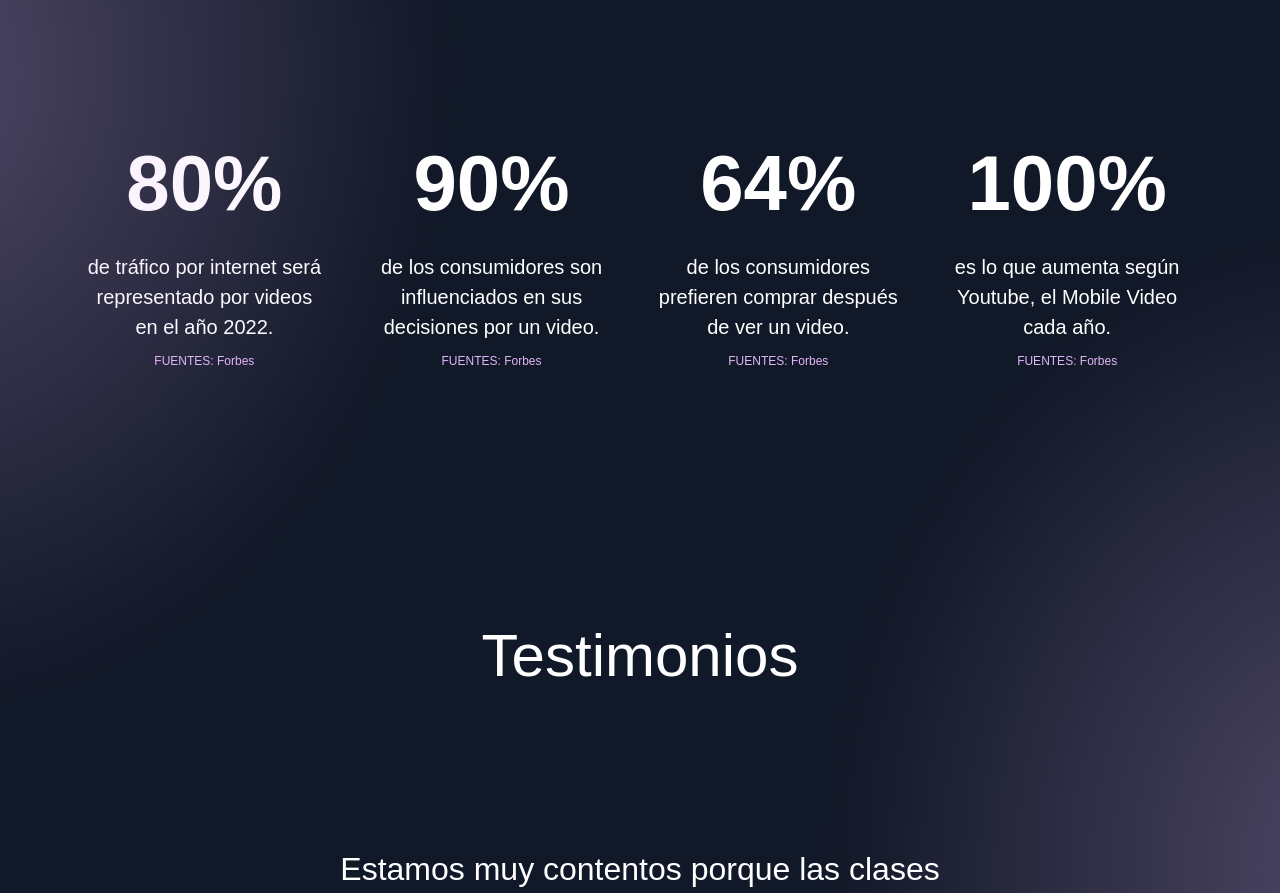
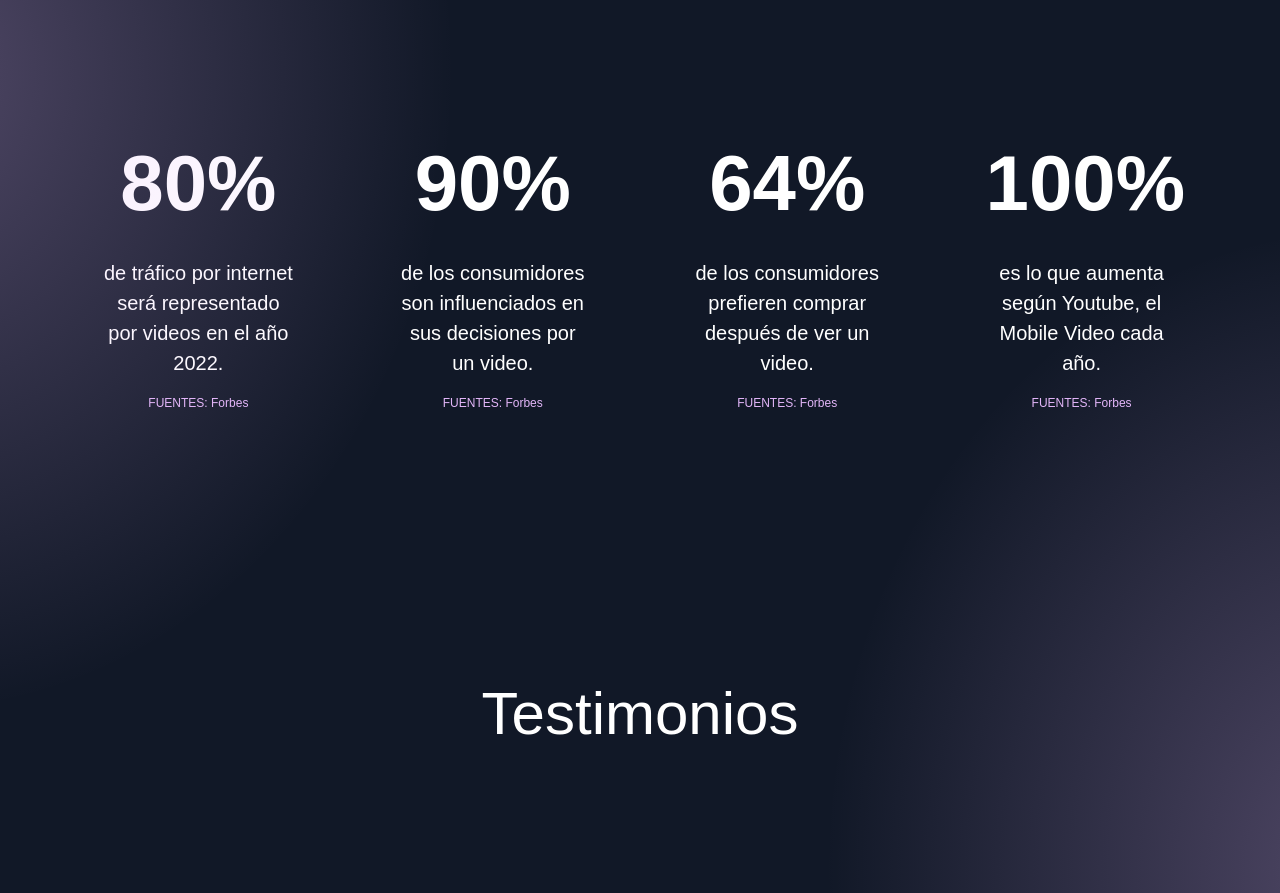
Before and after one commit to Nikkun13/TrabajoTop10, a React (Create React App) app: page / in a window 1280 px wide. Shown: the part 4180-5073 px from the top of the page. Built offline with nearby package versions, Linux system fonts and the light colour scheme.

Commit message:
Nico-responsiveV0.9

```diff
--- a/src/components/Portfolio/Portfolio.css
+++ b/src/components/Portfolio/Portfolio.css
@@ -49,10 +49,6 @@
   margin: 0.5rem;
 }
 
-.seccion table {
-  margin: 0 5vw;
-}
-
 .tituloDosDrone {
   font-size: 60px;
   margin: 0.5rem;
@@ -77,8 +73,15 @@
   color: #e3b6f9;
 }
 
-.margenTabla {
-  padding: 10px 20px;
+.tablaVideo {
+  display: grid;
+  grid-template-columns: 1fr 1fr 1fr 1fr;
+  padding: 0 4vw;
+}
+
+.celdaTablaVideo {
+  width: 23vw;
+  padding: 0 4vw;
 }
 
 /* estilos carrusel */
@@ -151,4 +154,35 @@
     font-size: 10px;
   }
 
+  .tituloUnoDrone {
+    font-size: 20px;
+  }
+
+  .tituloDosDrone {
+    font-size: 30px;
+  }
+
 }
+
+@media screen and (max-width: 700px) {
+
+  .tablaVideo {
+    grid-template-columns: 1fr 1fr;
+    grid-template-rows: 1fr 1fr;
+    padding: 5vw;
+  }
+
+  .celdaTablaVideo {
+    width: 45vw;
+    padding: 0 5vw;
+  }
+
+  .tituloUnoDrone {
+    font-size: 16px;
+  }
+
+  .tituloDosDrone {
+    font-size: 22px;
+  }
+
+}
--- a/src/components/Portfolio/Portfolio.js
+++ b/src/components/Portfolio/Portfolio.js
@@ -166,38 +166,28 @@ const Portfolio = () => {
 
       <div className="seccion">
         <h1 className="nombreTabla">¿POR QUÉ UN VIDEO?</h1>
-        <table>
-          <tbody>
-            <tr className="porcentajeTabla">
-              <th>80%</th>
-              <th>90%</th>
-              <th>64%</th>
-              <th>100%</th>
-            </tr>
-            <tr className="textoTabla">
-              <td className="margenTabla">
-                de tráfico por internet será representado por videos en el año
-                2022.
-              </td>
-              <td className="margenTabla">
-                de los consumidores son influenciados en sus decisiones por un
-                video.
-              </td>
-              <td className="margenTabla">
-                de los consumidores prefieren comprar después de ver un video.
-              </td>
-              <td className="margenTabla">
-                es lo que aumenta según Youtube, el Mobile Video cada año.
-              </td>
-            </tr>
-            <tr className="fuentesTabla">
-              <td>FUENTES: Forbes</td>
-              <td>FUENTES: Forbes</td>
-              <td>FUENTES: Forbes</td>
-              <td>FUENTES: Forbes</td>
-            </tr>
-          </tbody>
-        </table>
+        <div className="tablaVideo">
+          <div className="celdaTablaVideo">
+            <p className="porcentajeTabla"><b>80%</b></p>
+            <p className="textoTabla">de tráfico por internet será representado por videos en el año 2022.</p>
+            <p className="fuentesTabla">FUENTES: Forbes</p>
+          </div>
+          <div className="celdaTablaVideo">
+            <p className="porcentajeTabla"><b>90%</b></p>
+            <p className="textoTabla">de los consumidores son influenciados en sus decisiones por un video.</p>
+            <p className="fuentesTabla">FUENTES: Forbes</p>
+          </div>
+          <div className="celdaTablaVideo">
+            <p className="porcentajeTabla"><b>64%</b></p>
+            <p className="textoTabla">de los consumidores prefieren comprar después de ver un video.</p>
+            <p className="fuentesTabla">FUENTES: Forbes</p>
+          </div>
+          <div className="celdaTablaVideo">
+            <p className="porcentajeTabla"><b>100%</b></p>
+            <p className="textoTabla">es lo que aumenta según Youtube, el Mobile Video cada año.</p>
+            <p className="fuentesTabla">FUENTES: Forbes</p>
+          </div>
+        </div>
       </div>
     </div>
   );
--- a/src/components/Testimonials/Testimonials.css
+++ b/src/components/Testimonials/Testimonials.css
@@ -45,3 +45,11 @@
         font-size: 16px;
     }
 }
+
+@media screen and (max-width:550px) {
+
+    .testimonio {
+        font-size: 18px;
+    }
+
+}
--- a/src/components/Us/Us.css
+++ b/src/components/Us/Us.css
@@ -25,7 +25,7 @@
 @media screen and (max-width:900px) {
     .nosotrosDescripcion {
         font-size: 20px;
-        width: 600px;
+        width: 80vw;
     }
 
     .nosotrosBanner {
@@ -36,3 +36,17 @@
        height: 6vh;
 }
 }
+
+@media screen and (max-width:550px) {
+    .nosotrosDescripcion {
+        font-size: 16px;
+    }
+
+    .nosotrosBanner {
+        font-size: 42px;
+    }
+
+    .logo1 svg {
+       height: 5vh;
+}
+}
```
